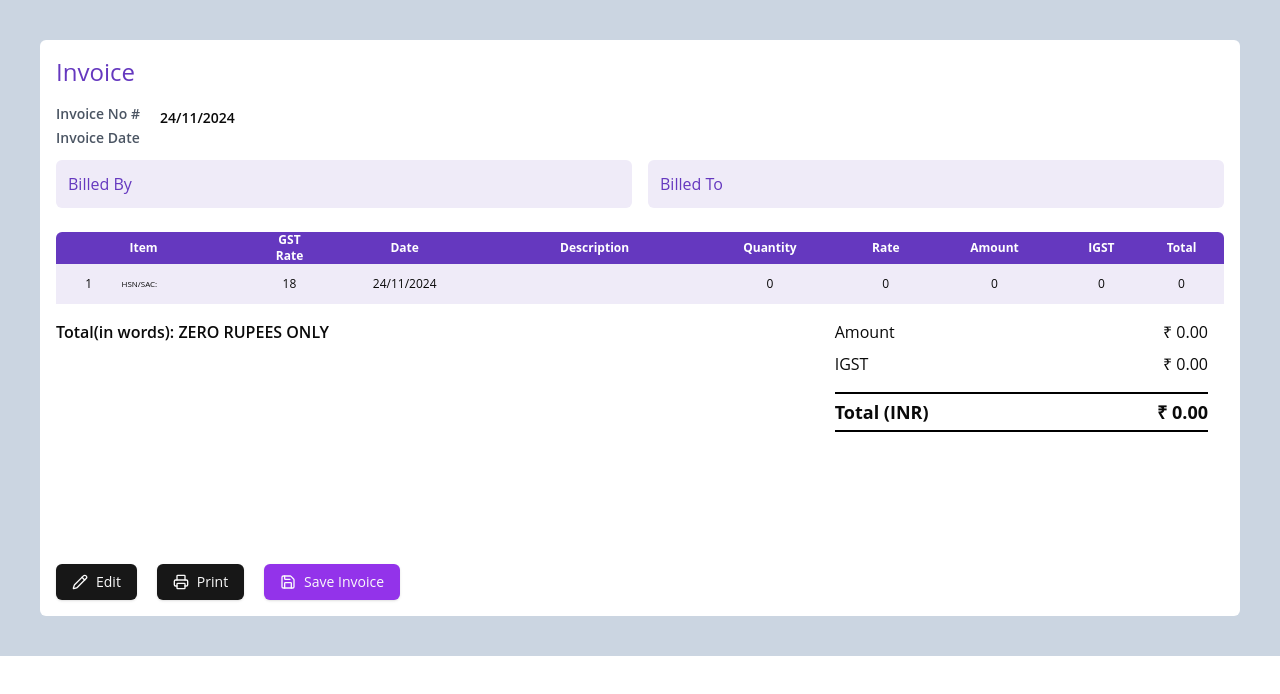
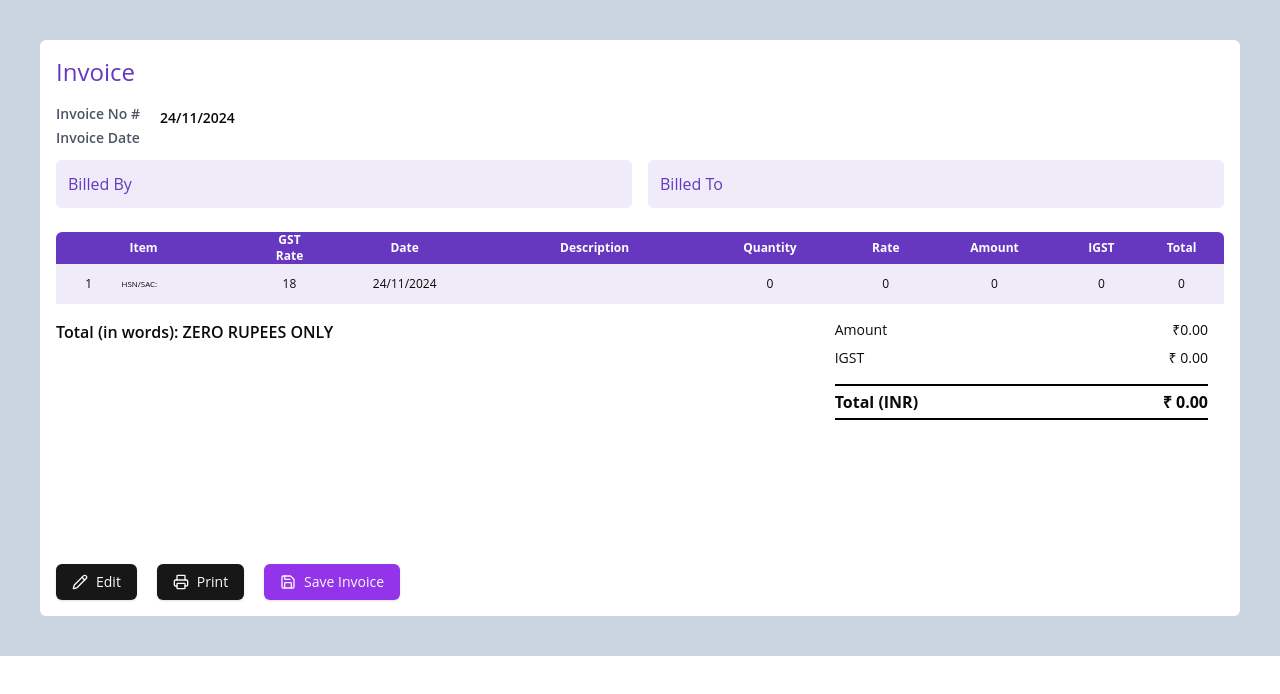
Before and after one commit to AmanApT/CredHill-TS, a Next.js app: page /preview_invoice in a window 1280 px wide. Shown: the top 694 px of the page. Built offline with nearby package versions, Linux system fonts and the light colour scheme; no server answers.

Commit message:
Add Scrollbar, Fixed Total Amount font sizes

```diff
--- a/app/create_invoice/_components/InvoiceForm.tsx
+++ b/app/create_invoice/_components/InvoiceForm.tsx
@@ -779,7 +779,7 @@ const InvoiceForm: React.FC = () => {
         </div> */}
         <div className="w-1/3 pr-4">
           <div className="mt-4 flex justify-between ">
-            <div className=" flex flex-col gap-2">
+            <div className=" flex flex-col gap-2 ">
               <p>Amount</p>
               {companyDetails?.billedTo?.gst?.substring(0, 2) === "07" ? (
                 <>
@@ -790,7 +790,7 @@ const InvoiceForm: React.FC = () => {
                 <p>IGST</p>
               )}
             </div>
-            <div className="flex flex-col gap-2 ">
+            <div className="flex flex-col gap-2 text-right">
               <p>₹ {amount.toFixed(2)}</p>
               {companyDetails?.billedTo?.gst?.substring(0, 2) === "07" ? (
                 <>
--- a/app/globals.css
+++ b/app/globals.css
@@ -9,9 +9,9 @@ input::-webkit-inner-spin-button {
   margin: 0;
 }
 
-::-webkit-scrollbar{
+/* ::-webkit-scrollbar{
   display: none;
-}
+} */
 
 *{
   padding: 0;
--- a/app/preview_invoice/_components/PreviewInvoice.tsx
+++ b/app/preview_invoice/_components/PreviewInvoice.tsx
@@ -325,7 +325,7 @@ const PreviewInvoice = () => {
         <section className="flex justify-between h-60 ">
           <div className="w-1/2  avoid-break">
             <div className="mt-4 font-semibold ">
-              Total(in words): {numberToWords(total)}
+              Total (in words): {numberToWords(total)}
             </div>
             {includeBankDetails && (
               <div className="mt-4 rounded-md  p-2 bg-[#efebf8]">
@@ -350,7 +350,7 @@ const PreviewInvoice = () => {
               </div>
             )}
           </div>
-          <div className="w-1/3 pr-4">
+          <div className="w-1/3 text-sm pr-4">
             <div className="mt-4 flex justify-between ">
               <div className=" flex flex-col gap-2">
                 <p>Amount</p>
@@ -363,12 +363,12 @@ const PreviewInvoice = () => {
                   <p>IGST</p>
                 )}
               </div>
-              <div className="flex flex-col gap-2 ">
-                <p>₹ {amount.toFixed(2)}</p>
+              <div className="flex flex-col gap-2 text-right">
+                <p>₹{amount.toFixed(2)}</p>
                 {companyDetails?.billedTo?.gst?.substring(0, 2) === "07" ? (
                   <>
-                    <p>₹ {cgst.toFixed(2)} </p>
-                    <p>₹ {sgst.toFixed(2)}</p>
+                    <p>₹{cgst.toFixed(2)} </p>
+                    <p>₹{sgst.toFixed(2)}</p>
                   </>
                 ) : (
                   <p>₹ {igst.toFixed(2)}</p>
@@ -376,7 +376,7 @@ const PreviewInvoice = () => {
               </div>
             </div>
             <hr className="mt-4 border border-black" />
-            <div className="py-1 flex text-lg justify-between font-bold">
+            <div className="py-1 flex text-base justify-between font-bold">
               <span>Total (INR)</span>
               <span>₹ {total.toFixed(2)}</span>
             </div>
```
